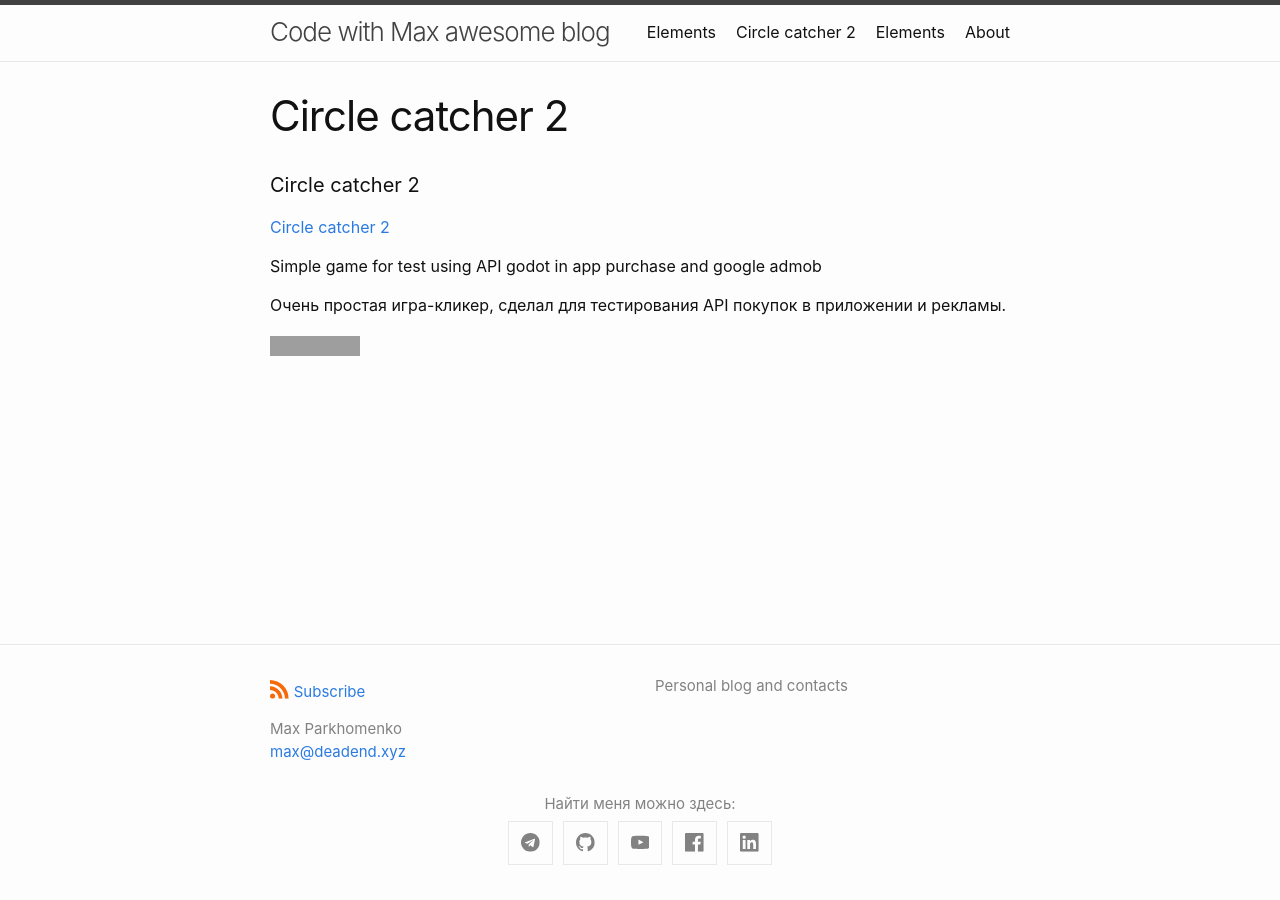
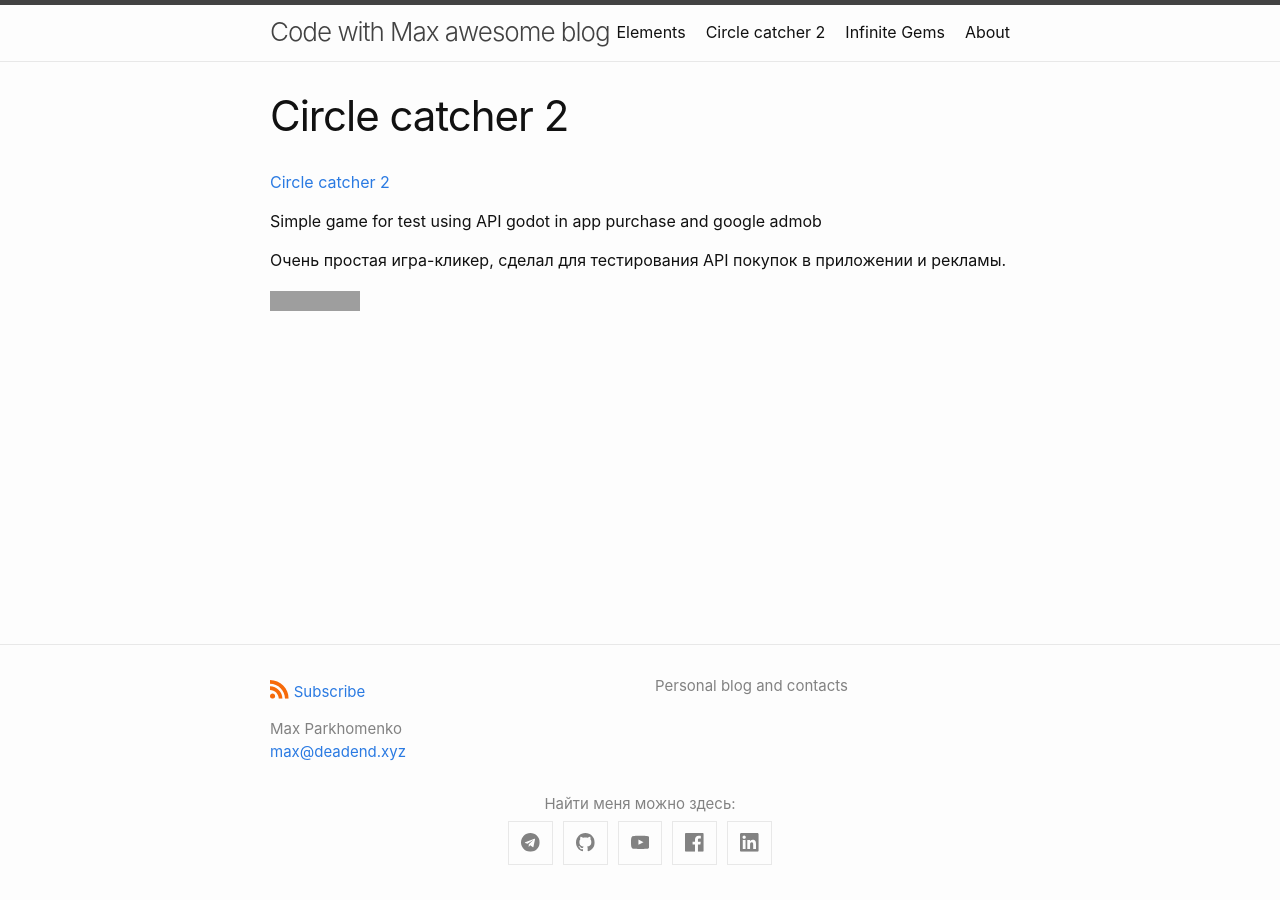
Before and after one commit to code-with-max/code-with-max.github.io, a Jekyll site: the page built from circlecatcher.md, in a window 1280 px wide. Built offline with Jekyll 4.4.1, drawn with Linux system fonts in a browser that asks for light colours; comment, search, counter and statistics services are not loaded; grey boxes are pictures that could not be loaded.

Commit message:
update Ininite gems

```diff
--- a/circlecatcher.md
+++ b/circlecatcher.md
@@ -3,9 +3,6 @@ layout: page
 title: Circle catcher 2
 permalink: /circlecatcher2/
 ---
-
-
-#### Circle catcher 2
 
 [Circle catcher 2](https://play.google.com/store/apps/details?id=org.godotengine.circlecatcher)
 
--- a/infinite-gems.md
+++ b/infinite-gems.md
@@ -1,11 +1,8 @@
 ---
 layout: page
-title: Elements
-permalink: /Infinite Gems/
+title: Infinite Gems
+permalink: /infinitegems/
 ---
-
-
-#### Infinite Gems
 
 [Infinite Gems](https://play.google.com/store/apps/details?id=org.godotengine.infinitegems)
 
```
